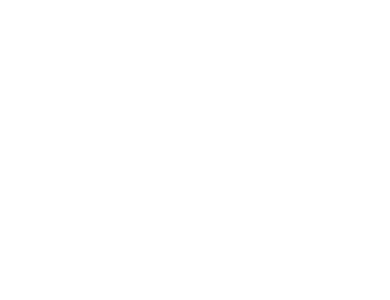
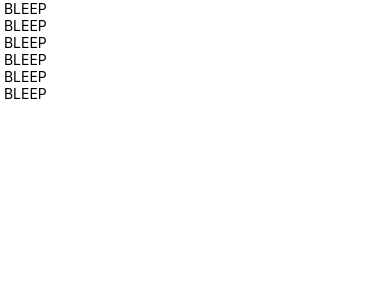
Before and after one commit to StevieIsmagic/React-Native-FaceBook-Tutorial, a React Native app in the folder FB-Guide/: screen / in a window 390 px wide. Shown: the top 300 px of the page. Built offline with nearby package versions, Linux system fonts and the light colour scheme.

Commit message:
Setting State Practice

```diff
--- a/FB-Guide/App.js
+++ b/FB-Guide/App.js
@@ -15,7 +15,7 @@
   }
 
     render() {
-      let display = this.state.showText ? this.props.text : ' ';
+      let display = this.state.showText ? this.props.text : 'BLEEP';
       return (
         <Text> {display} </Text>
       );
```
